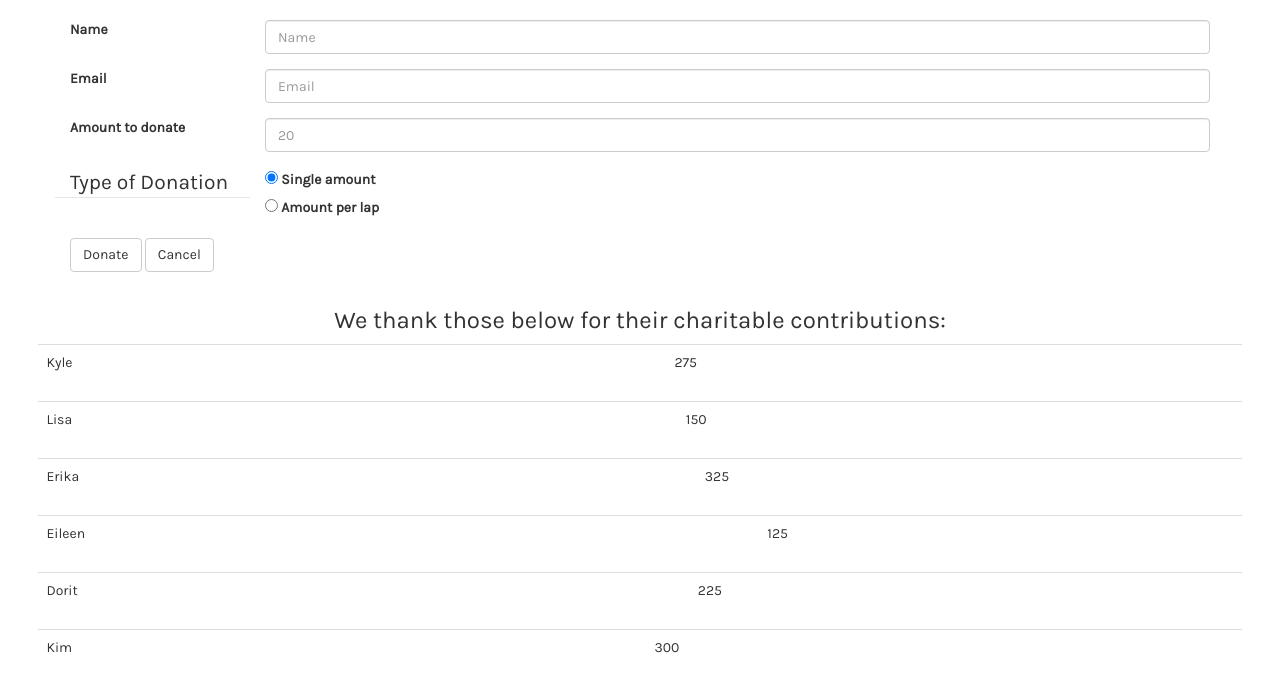
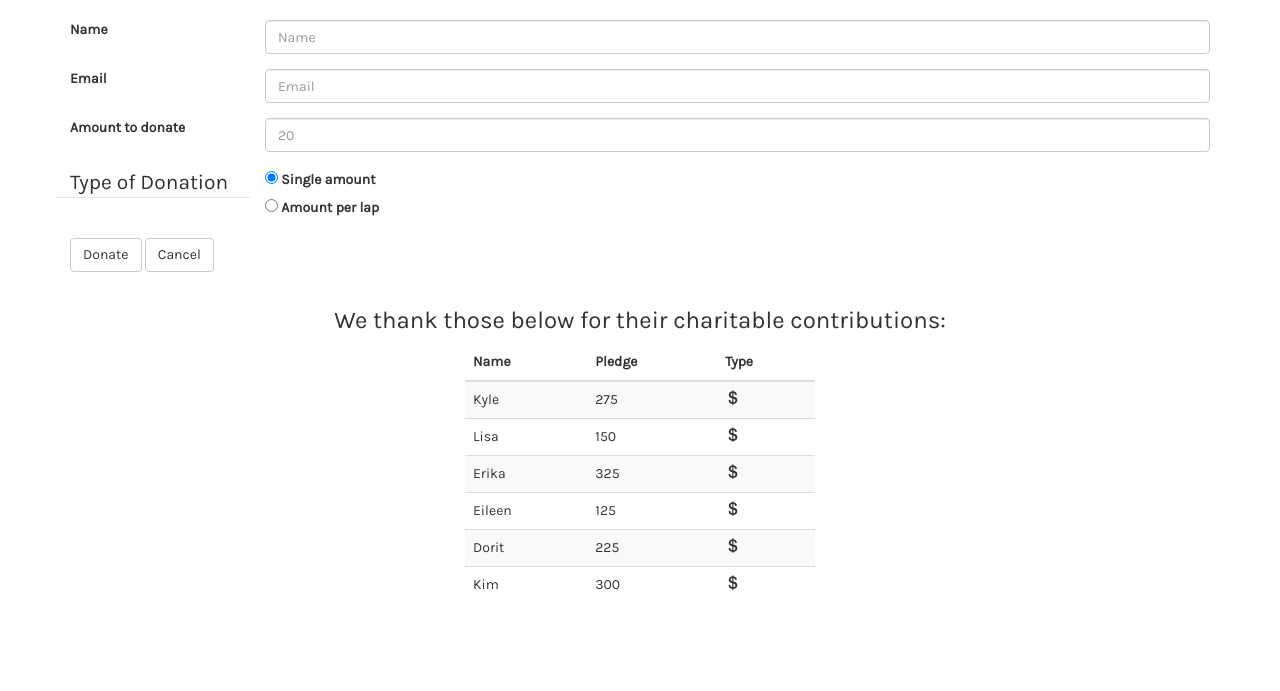
Before and after one commit to isabelramos/iife-bootstrap, a plain HTML site: page index.html in a window 1280 px wide. Shown: the part 139-830 px from the top of the page. After the commit the page ends 800 px from the top, so only its background shows below. Drawn offline with nearby package versions, Linux system fonts and the light colour scheme.

Commit message:
finished assignment

```diff
--- a/dom-handler.js
+++ b/dom-handler.js
@@ -1,4 +1,5 @@
 var donorContainer = document.getElementById("donor-container");
+var showRecentDonors= document.getElementById("recent-donors");
 var donorTable = document.getElementById("table");
 var nameUserInput = document.getElementById("input-name");
 var emailUserInput = document.getElementById("input-email");
@@ -28,18 +29,15 @@ function printArrayToDom () {
 	var recentDonorsArray = DonorInfo.getDonorInfo();
 	var donorString = "";
 
-	donorString += `<tbody>`;
-
 	for (var i=0; i < recentDonorsArray.length; i++) {
-		donorString += `<table class="table">`;
 		donorString += `<tr>`;
 		donorString += `<td>${recentDonorsArray[i].name}</td>`;
 		donorString += `<td>${recentDonorsArray[i].pledge}</td>`;
-		donorString += `</tr></table>`;
+		donorString += `<td><span class="glyphicon glyphicon-usd" aria-hidden="true"></span></td>`;
+		donorString += `</tr>`;
 	}
 
-	donorString += `</tbody>`;
-	donorContainer.innerHTML = donorString;
+	showRecentDonors.innerHTML = donorString;
 };
 
 donateButton.addEventListener("click", function(){
--- a/index.html
+++ b/index.html
@@ -69,6 +69,17 @@
 
 		<h3>We thank those below for their charitable contributions:</h3>
 		<div id="donor-container">
+			<table class="table table-striped">
+				<thead>
+					<tr>
+						<th>Name</th>
+						<th>Pledge</th>
+						<th>Type</th>
+					</tr>
+				</thead>
+
+				<tbody id="recent-donors"></tbody>
+			</table>
 		</div>
 
 
--- a/main.css
+++ b/main.css
@@ -6,3 +6,9 @@ body {
 h3 {
 	text-align: center;
 }
+
+.table {
+	width: 350px;
+	margin: auto;
+
+}
```
